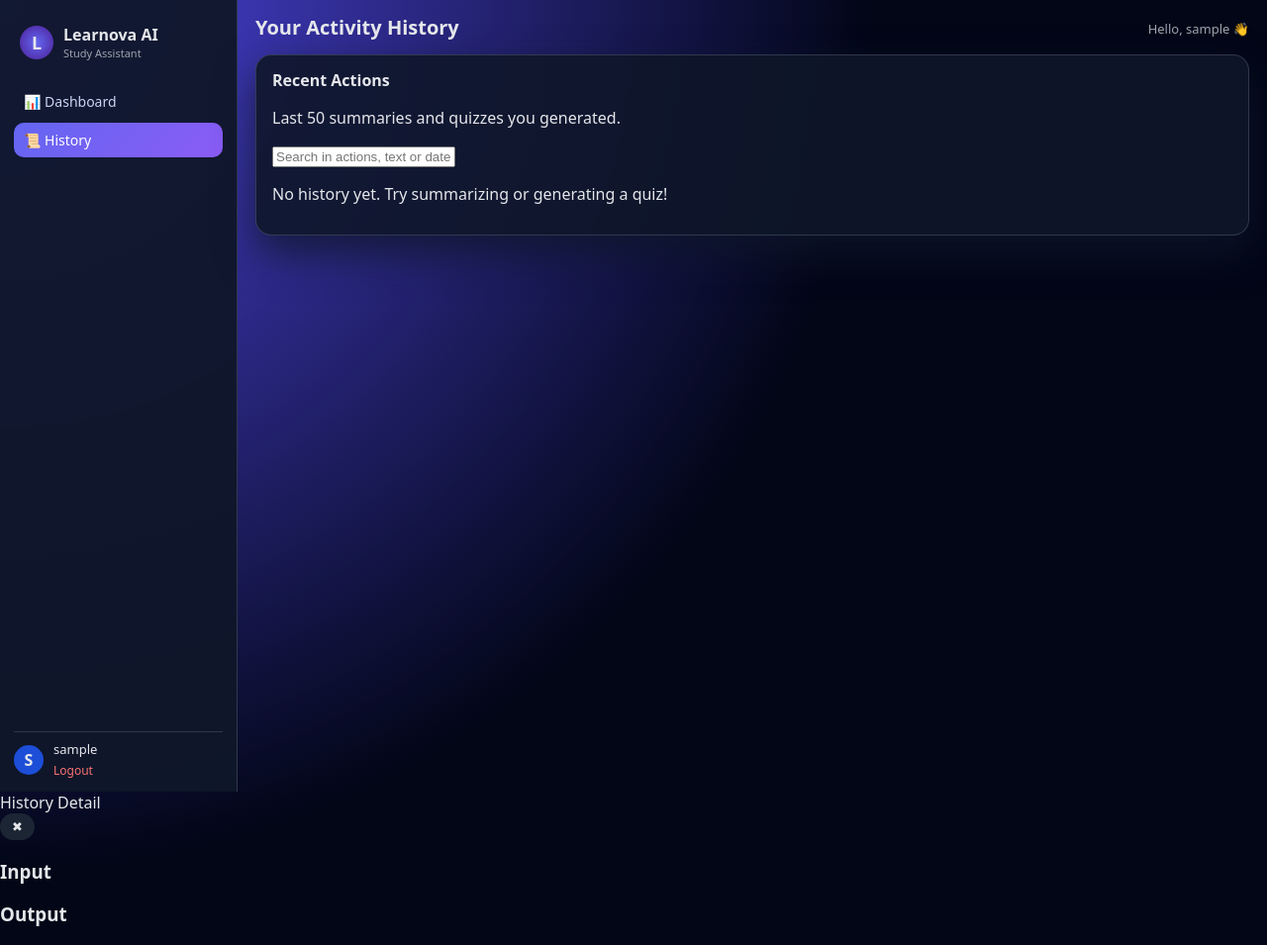
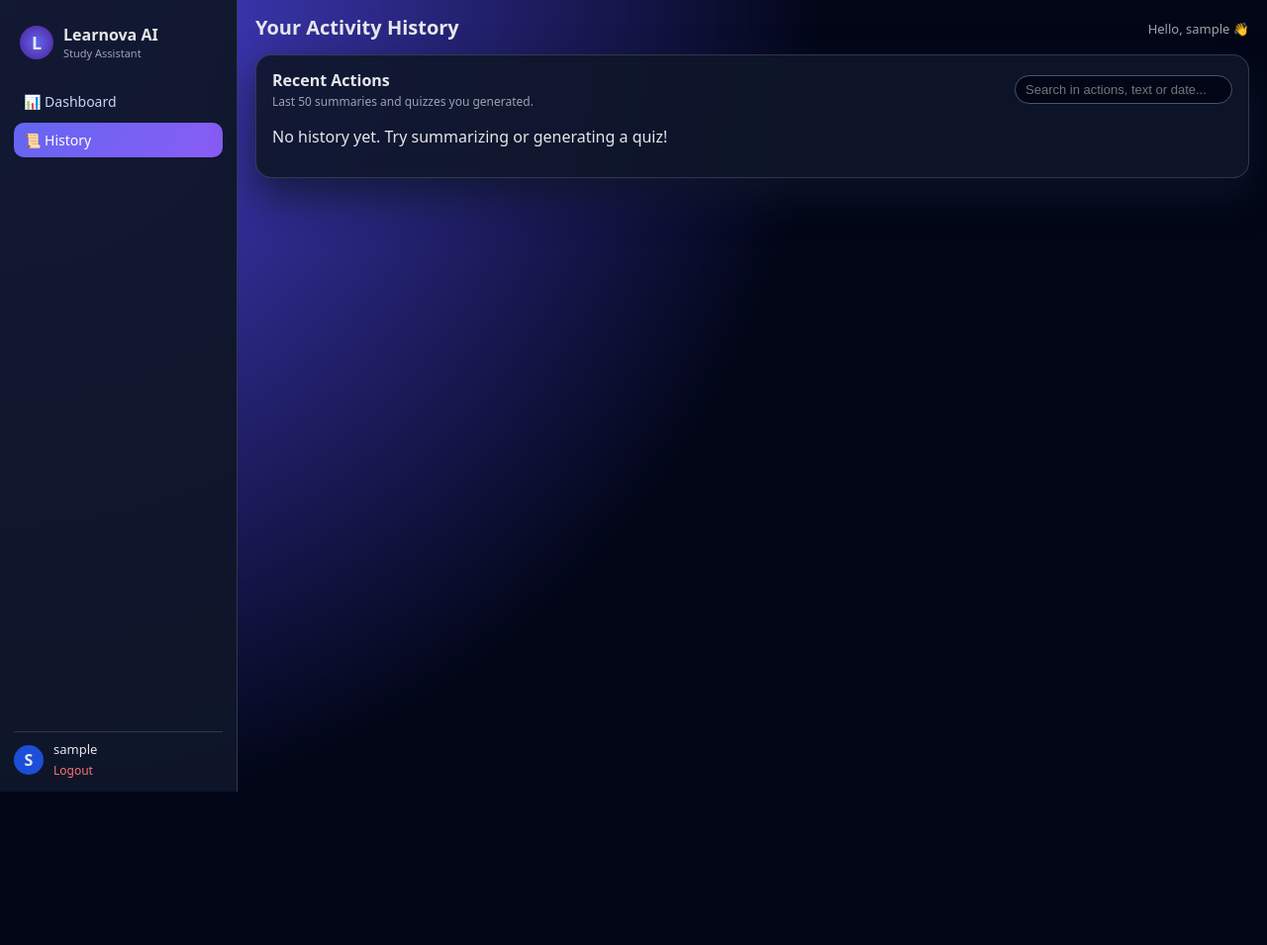
Before and after one commit to lasamailwb-source/learnova-ai, a Flask app: page /history in a window 1280 px wide. Shown: the whole page at 99% size. After the commit the page ends 800 px from the top, so only its background shows below. Run offline with Flask 3, Linux system fonts and the light colour scheme; the visitor is signed in with stand-in values (Sample User, id 1).

Commit message:
Update style.css

```diff
--- a/static/style.css
+++ b/static/style.css
@@ -381,3 +381,105 @@
     grid-template-columns: 1fr;
   }
 }
+
+/* ---------- History & Modal extras ---------- */
+
+.history-header {
+  display: flex;
+  justify-content: space-between;
+  align-items: center;
+  margin-bottom: 10px;
+}
+
+.history-subtitle {
+  margin: 2px 0 0;
+  font-size: 12px;
+  color: #9ca3af;
+}
+
+.history-search-wrapper input {
+  padding: 6px 10px;
+  border-radius: 999px;
+  border: 1px solid #4b5563;
+  background: #020617;
+  color: #e5e7eb;
+  font-size: 13px;
+  min-width: 220px;
+}
+
+.history-search-wrapper input:focus {
+  outline: none;
+  border-color: #6366f1;
+}
+
+.history-table-wrapper {
+  max-height: 430px;
+  overflow-y: auto;
+}
+
+/* Modal */
+
+.modal-backdrop {
+  position: fixed;
+  inset: 0;
+  background: rgba(15, 23, 42, 0.8);
+  display: flex;
+  align-items: center;
+  justify-content: center;
+  z-index: 40;
+}
+
+.modal-backdrop.hidden {
+  display: none;
+}
+
+.modal {
+  width: min(800px, 95vw);
+  max-height: 90vh;
+  background: rgba(15, 23, 42, 0.98);
+  border-radius: 16px;
+  border: 1px solid rgba(148, 163, 184, 0.35);
+  padding: 14px 16px 16px;
+  box-shadow: 0 20px 45px rgba(0, 0, 0, 0.8);
+  display: flex;
+  flex-direction: column;
+}
+
+.modal-header {
+  display: flex;
+  justify-content: space-between;
+  align-items: center;
+  margin-bottom: 10px;
+}
+
+.modal-title {
+  font-size: 16px;
+  font-weight: 600;
+}
+
+.modal-subtitle {
+  font-size: 12px;
+  color: #9ca3af;
+}
+
+.modal-body h3 {
+  margin: 8px 0 4px;
+  font-size: 14px;
+}
+
+.modal-textbox {
+  border-radius: 10px;
+  border: 1px solid rgba(55, 65, 81, 0.9);
+  padding: 8px 10px;
+  min-height: 80px;
+  max-height: 220px;
+  overflow-y: auto;
+  background: #020617;
+  font-size: 13px;
+  white-space: pre-wrap;
+}
+
+.small-btn {
+  padding: 4px 10px;
+  font-size: 12px;
+}
```
